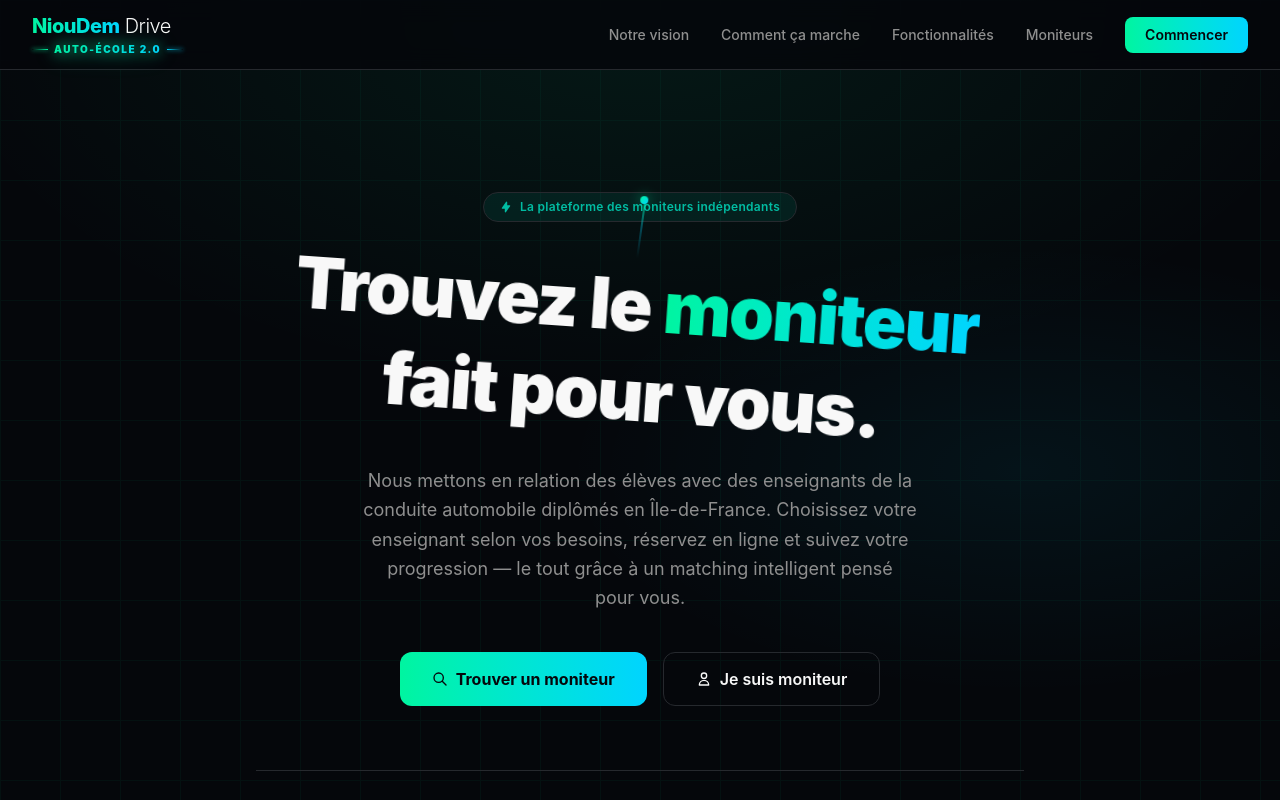
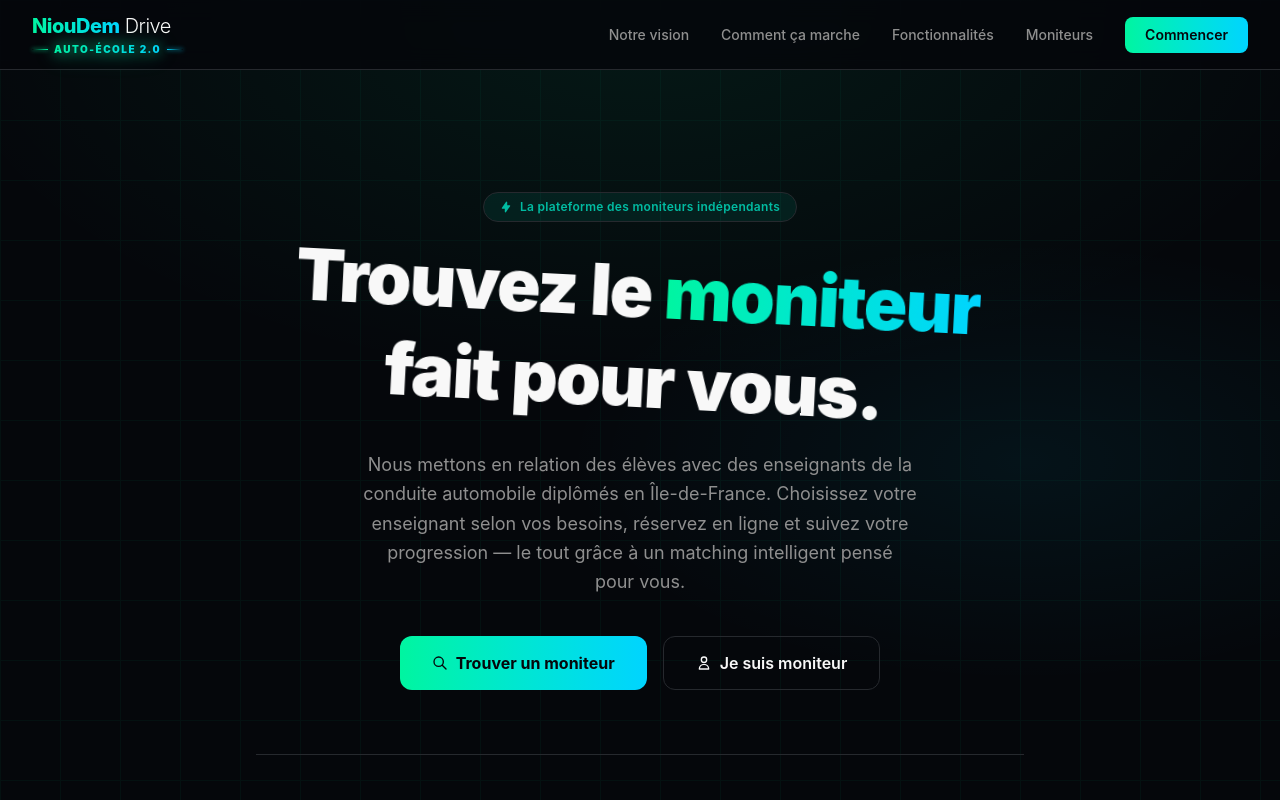
Before and after one commit to Wallace-93/Nioudem-Drive, a Next.js app: page / in a window 1280 px wide. Shown: the top 800 px of the page. Built offline with nearby package versions, Linux system fonts and the light colour scheme.

Commit message:
swing sans décoration

```diff
--- a/app/globals.css
+++ b/app/globals.css
@@ -1,3 +1,17 @@
+
+@keyframes pendulum {
+  0%   { transform: rotate(-3deg); }
+  50%  { transform: rotate(3deg); }
+  100% { transform: rotate(-3deg); }
+}
+
+.animate-swing {
+  animation: pendulum 2.5s ease-in-out infinite;
+  will-change: transform;
+  display: inline-block;
+  transform-origin: top center;
+}
+
 @import 'tailwindcss';
 
 @custom-variant dark (&:is(.dark *));
@@ -61,43 +75,6 @@
   }
 }
 
-@keyframes pendulum {
-  0%   { transform: rotate(-4deg) translateY(0); }
-  50%  { transform: rotate(4deg) translateY(-2px); }
-  100% { transform: rotate(-4deg) translateY(0); }
-}
-
-.animate-swing {
-  animation: pendulum 2.5s ease-in-out infinite;
-  will-change: transform;
-  position: relative;
-}
-
-.animate-swing::before {
-  content: '';
-  position: absolute;
-  top: -60px;
-  left: 50%;
-  width: 2px;
-  height: 60px;
-  background: linear-gradient(to bottom, rgba(0,245,160,0.6), rgba(0,212,255,0.3), transparent);
-  transform-origin: top center;
-  animation: pendulum 2.5s ease-in-out infinite;
-}
-
-.animate-swing::after {
-  content: '';
-  position: absolute;
-  top: -64px;
-  left: 50%;
-  transform: translateX(-50%);
-  width: 8px;
-  height: 8px;
-  border-radius: 50%;
-  background: linear-gradient(135deg, #00F5A0, #00D4FF);
-  box-shadow: 0 0 12px rgba(0,245,160,0.5);
-}
-
 input[type="range"]::-webkit-slider-thumb {
   -webkit-appearance: none;
   appearance: none;
--- a/app/page.tsx
+++ b/app/page.tsx
@@ -63,8 +63,8 @@ export default function Home() {
               La plateforme des moniteurs indépendants
             </div>
 
-            <div className="relative inline-block pt-4">
-              <h1 className="text-4xl md:text-6xl lg:text-7xl font-black leading-tight tracking-tight mb-6 text-balance origin-top animate-swing relative">
+            <div className="relative inline-block">
+              <h1 className="text-4xl md:text-6xl lg:text-7xl font-black leading-tight tracking-tight mb-6 text-balance animate-swing">
                 Trouvez le{" "}
                 <span className="bg-gradient-to-r from-[#00F5A0] to-[#00D4FF] bg-clip-text text-transparent">moniteur</span>
                 <br />fait pour vous.
--- a/app/resultats/page.tsx
+++ b/app/resultats/page.tsx
@@ -34,51 +34,57 @@ type SortKey = "score" | "note" | "tarif" | "dispo"
 const MONITEURS_DEMO: Moniteur[] = [
   {
     id: "demo-1", user_id: "d1", diplome: "BEPECASER",
-    specialites: ["Élèves anxieux", "Autoroute", "Boîte auto"],
+    specialites: ["Élèves anxieux", "Autoroute", "Boîte automatique", "Préparation examen"],
     tarif_horaire: 58, zone: "Paris 15e", rayon_km: 15,
-    boite_auto: true, bio: "Monitrice indépendante depuis 8 ans.",
+    boite_auto: true,
+    bio: "Monitrice indépendante depuis 9 ans, titulaire du BEPECASER. Spécialisée dans l'accompagnement des élèves anxieux, je crée un cadre bienveillant où chacun progresse à son rythme. Ancienne monitrice en auto-école, j'ai choisi l'indépendance pour offrir un suivi vraiment personnalisé.",
     verifie: true, note_moyenne: 4.9, nb_avis: 214,
-    profiles: { prenom: "Sophie", nom: "Martin", avatar_url: null }, score: 97,
+    profiles: { prenom: "Isabelle", nom: "Fontaine", avatar_url: null }, score: 97,
   },
   {
     id: "demo-2", user_id: "d2", diplome: "Titre Pro ECSR",
-    specialites: ["Conduite accompagnée", "Préparation examen"],
-    tarif_horaire: 52, zone: "Paris 14e", rayon_km: 15,
-    boite_auto: false, bio: "5 ans d'expérience, taux de réussite élevé.",
-    verifie: true, note_moyenne: 4.8, nb_avis: 127,
-    profiles: { prenom: "Karim", nom: "Djellal", avatar_url: null }, score: 91,
+    specialites: ["Conduite accompagnée", "Préparation examen", "Conduite en ville"],
+    tarif_horaire: 52, zone: "Paris 11e", rayon_km: 15,
+    boite_auto: false,
+    bio: "Enseignant de la conduite depuis 6 ans, Titre Pro ECSR. Passionné de pédagogie, j'adapte chaque leçon au profil de l'élève. Mon taux de réussite à l'examen dépasse 85%. Disponible en semaine et le samedi matin.",
+    verifie: true, note_moyenne: 4.8, nb_avis: 142,
+    profiles: { prenom: "Mehdi", nom: "Benali", avatar_url: null }, score: 92,
   },
   {
     id: "demo-3", user_id: "d3", diplome: "BEPECASER",
-    specialites: ["Seniors", "Conduite de nuit", "Boîte auto"],
-    tarif_horaire: 55, zone: "Paris 13e", rayon_km: 15,
-    boite_auto: true, bio: "Spécialisée seniors et reprises.",
-    verifie: true, note_moyenne: 4.7, nb_avis: 89,
-    profiles: { prenom: "Laura", nom: "Benoit", avatar_url: null }, score: 88,
+    specialites: ["Seniors", "Reprise après interruption", "Boîte automatique", "Conduite de nuit"],
+    tarif_horaire: 55, zone: "Paris 12e", rayon_km: 20,
+    boite_auto: true,
+    bio: "12 ans d'expérience, spécialisée dans l'accompagnement des seniors et des personnes reprenant la route après une longue interruption. Pédagogie douce et progressive. Véhicule adapté avec double commandes boîte automatique.",
+    verifie: true, note_moyenne: 4.8, nb_avis: 97,
+    profiles: { prenom: "Nathalie", nom: "Rousseau", avatar_url: null }, score: 89,
   },
   {
     id: "demo-4", user_id: "d4", diplome: "Titre Pro ECSR",
-    specialites: ["Préparation examen", "Autoroute"],
-    tarif_horaire: 45, zone: "Paris 6e", rayon_km: 10,
-    boite_auto: false, bio: "Jeune moniteur dynamique.",
-    verifie: true, note_moyenne: 4.6, nb_avis: 63,
-    profiles: { prenom: "Thomas", nom: "Roux", avatar_url: null }, score: 84,
+    specialites: ["Préparation examen", "Autoroute", "Conduite rapide perfectionnement"],
+    tarif_horaire: 47, zone: "Vincennes", rayon_km: 15,
+    boite_auto: false,
+    bio: "Moniteur depuis 4 ans, basé à Vincennes. Passionné de sécurité routière, j'aide mes élèves à développer des réflexes solides et une conduite sereine. Forfaits préparation examen disponibles.",
+    verifie: true, note_moyenne: 4.7, nb_avis: 68,
+    profiles: { prenom: "Julien", nom: "Marchand", avatar_url: null }, score: 85,
   },
   {
     id: "demo-5", user_id: "d5", diplome: "BEPECASER",
-    specialites: ["Élèves anxieux", "Conduite accompagnée"],
-    tarif_horaire: 50, zone: "Paris 7e", rayon_km: 15,
-    boite_auto: true, bio: "Pédagogie bienveillante.",
-    verifie: true, note_moyenne: 4.5, nb_avis: 41,
-    profiles: { prenom: "Amina", nom: "Ndiaye", avatar_url: null }, score: 79,
+    specialites: ["Élèves anxieux", "Conduite accompagnée", "Premiers secours"],
+    tarif_horaire: 50, zone: "Neuilly-sur-Seine", rayon_km: 12,
+    boite_auto: true,
+    bio: "Monitrice certifiée PSC1, j'intègre la gestion du stress dans chaque leçon. Ancienne psychomotricienne reconvertie, j'aide les élèves les plus anxieux à trouver confiance au volant. Disponible en soirée et le week-end.",
+    verifie: true, note_moyenne: 4.9, nb_avis: 53,
+    profiles: { prenom: "Aïcha", nom: "Diallo", avatar_url: null }, score: 81,
   },
   {
     id: "demo-6", user_id: "d6", diplome: "Titre Pro ECSR",
-    specialites: ["Conduite en ville", "Préparation examen"],
-    tarif_horaire: 42, zone: "Paris 16e", rayon_km: 10,
-    boite_auto: false, bio: "Spécialiste conduite urbaine.",
-    verifie: true, note_moyenne: 4.4, nb_avis: 28,
-    profiles: { prenom: "Pierre", nom: "Vasseur", avatar_url: null }, score: 74,
+    specialites: ["Conduite en ville", "Préparation examen", "Jeunes conducteurs"],
+    tarif_horaire: 44, zone: "Montreuil", rayon_km: 15,
+    boite_auto: false,
+    bio: "Moniteur jeune et dynamique depuis 3 ans, spécialisé dans l'accompagnement des 17-25 ans. Ambiance détendue, pédagogie claire. Je couvre l'est parisien : Montreuil, Vincennes, Saint-Mandé, Fontenay.",
+    verifie: true, note_moyenne: 4.6, nb_avis: 34,
+    profiles: { prenom: "Romain", nom: "Girard", avatar_url: null }, score: 76,
   },
 ]
 
@@ -189,7 +195,7 @@ export default function Resultats() {
           </h1>
           {isDemoMode && (
             <p className="text-xs text-[#C9A84C] mt-1 border border-[#C9A84C]/30 bg-[#C9A84C]/10 rounded-lg px-3 py-1.5 inline-block mt-2">
-              ✨ Aperçu — Les vrais moniteurs apparaîtront ici dès leur inscription sur la plateforme
+✨ Profils de présentation — Les moniteurs inscrits apparaîtront ici
             </p>
           )}
         </div>
@@ -304,14 +310,28 @@ export default function Resultats() {
                     <div className="text-[10px] text-muted-foreground">/ leçon 45 min</div>
                   </div>
                   <div className="flex md:flex-col gap-2 w-full md:w-auto">
+                    {!m.id.startsWith("demo") ? (
                       <Link href={`/moniteur/${m.id}`}
                         className="px-4 py-2 rounded-xl text-sm font-semibold border border-border hover:border-primary hover:text-primary active:scale-95 transition-all text-center whitespace-nowrap">
                         Voir profil
                       </Link>
+                    ) : (
+                      <div className="px-4 py-2 rounded-xl text-sm font-semibold border border-border text-muted-foreground text-center whitespace-nowrap cursor-default">
+                        Voir profil
+                      </div>
+                    )}
+                    {!m.id.startsWith("demo") ? (
                       <Link href={`/reserver/${m.id}`}
                         className="px-4 py-2 rounded-xl text-sm font-bold bg-gradient-to-r from-[#00F5A0] to-[#00D4FF] text-background hover:opacity-90 active:scale-95 transition-all text-center whitespace-nowrap">
                         Réserver
                       </Link>
+                    ) : (
+                      <Link href="/inscription"
+                        className="px-4 py-2 rounded-xl text-sm font-bold bg-gradient-to-r from-[#00F5A0]/60 to-[#00D4FF]/60 text-background active:scale-95 transition-all text-center whitespace-nowrap"
+                        title="Inscrivez-vous pour accéder aux vrais moniteurs">
+                        S'inscrire →
+                      </Link>
+                    )}
                   </div>
                 </div>
               </div>
```
Lines whose indentation alone changed are shown as unchanged.
